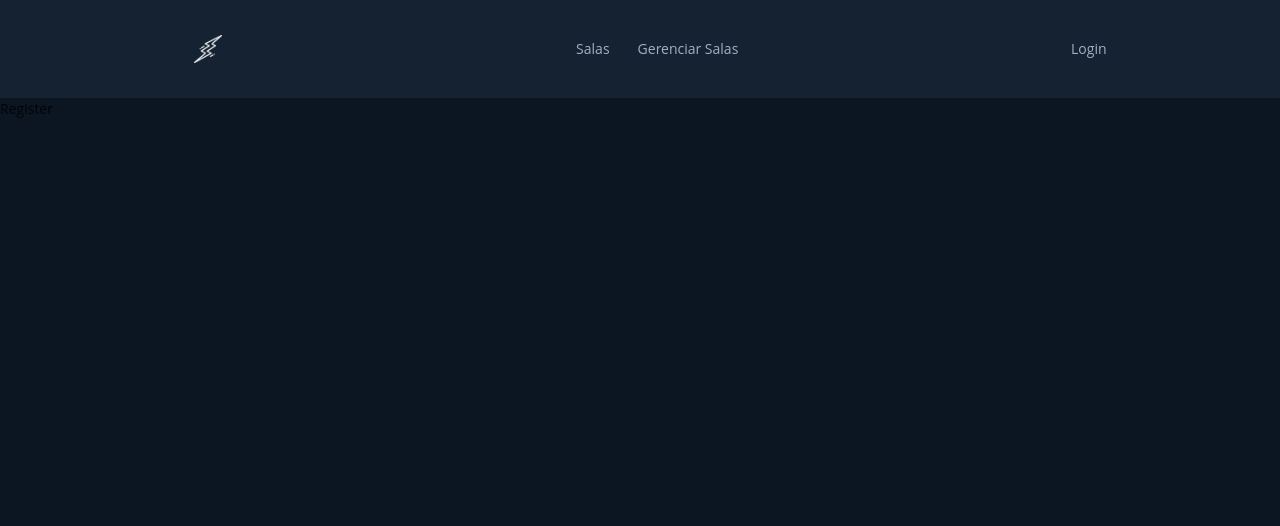
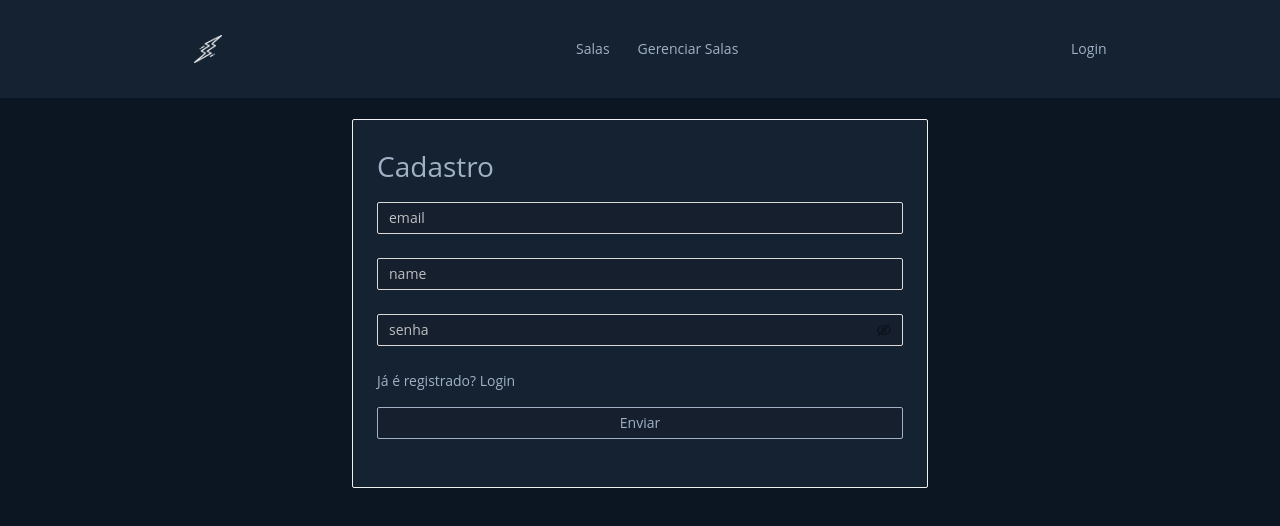
Before and after one commit to NickNish09/MeetingfyFront, a React (Create React App) app: page /register in a window 1280 px wide. Shown: the top 526 px of the page. Built offline with nearby package versions, Linux system fonts and the light colour scheme.

Commit message:
🚚 atualizada autenticacao e header com botao de sign out

```diff
--- a/src/components/shared/Header.js
+++ b/src/components/shared/Header.js
@@ -7,7 +7,7 @@ import { Link } from "react-router-dom";
 
 import { MenuOutlined } from "@ant-design/icons";
 import { isAuthenticated } from "../../services/auth";
-import { TOKEN_KEY } from "../../config/constants";
+import {CLIENT_KEY, TOKEN_KEY, UID_KEY} from "../../config/constants";
 
 const Header = () => {
   const [openResponsiveMenu, setOpenResponsiveMenu] = useState(false);
@@ -29,7 +29,18 @@ const Header = () => {
 
         <div>
           {isAuthenticated() ? (
-              <div></div>
+            <Button
+              onClick={() => {
+                localStorage.removeItem(TOKEN_KEY);
+                localStorage.removeItem(CLIENT_KEY);
+                localStorage.removeItem(UID_KEY);
+                window.location.reload();
+              }}
+              type={"link"}
+              className={"menu-login-responsive"}
+            >
+              Sair
+            </Button>
           ) : (
             <Link to={"/login"} className={"menu-login text-light"}>
               Login
@@ -63,12 +74,14 @@ const Header = () => {
               <Button
                 onClick={() => {
                   localStorage.removeItem(TOKEN_KEY);
+                  localStorage.removeItem(CLIENT_KEY);
+                  localStorage.removeItem(UID_KEY);
                   window.location.reload();
                 }}
                 type={"link"}
                 className={"menu-login-responsive"}
               >
-                Leave
+                Sair
               </Button>
             ) : (
               <Link
--- a/src/pages/Login.js
+++ b/src/pages/Login.js
@@ -85,12 +85,12 @@ const Login = ({ history }) => {
 
             <Form.Item name="remember" valuePropName="checked">
               <Checkbox>
-                <span className={"text-light"}>Remember me</span>
+                <span className={"text-light"}>Lembrar-me</span>
               </Checkbox>
             </Form.Item>
 
             <Link to={"/register"} className={"text-light"}>
-              New user? Register
+              Novo usuário? Cadastrar-se
             </Link>
 
             <Form.Item className={"mt-15"}>
--- a/src/pages/Register.js
+++ b/src/pages/Register.js
@@ -1,9 +1,123 @@
-import React from "react";
+import React, { useState } from "react";
+import { Form, Input, Button, Card, Spin } from "antd";
+import { sendRegisterRequest } from "../services/auth";
+import { openNotificationWithIcon } from "../helpers/notifications";
+import {CLIENT_KEY, TOKEN_KEY, UID_KEY} from "../config/constants";
+import { useCurrentUser } from "../contexts/CurrentUserContext";
+import { Link } from "react-router-dom";
 
-const Register = () => {
-  return(
-    <div><p>Register</p></div>
-  )
-}
+const Register = ({ history }) => {
+  const { setUser } = useCurrentUser();
+  const [loading, setLoading] = useState(false);
+
+  const onFinish = (values) => {
+    console.log("Success:", values);
+    setLoading(true);
+    sendRegisterRequest(values)
+        .then((response) => {
+          let token = response.headers['access-token'];
+          let client = response.headers['client'];
+          let uid = response.headers['uid'];
+          let user = response.data.data;
+          localStorage.setItem(TOKEN_KEY, token);
+          localStorage.setItem(UID_KEY, uid);
+          localStorage.setItem(CLIENT_KEY, client);
+          setUser(user);
+          history.push("/"); // go to home after Register
+          window.location.reload();
+          console.log(response.data);
+          setLoading(false);
+        })
+        .catch((err) => {
+          console.log(err.response);
+          setLoading(false);
+          openNotificationWithIcon(
+              "error",
+              "Error at Register",
+              err.response.error
+          );
+        });
+  };
+
+  const onFinishFailed = (errorInfo) => {
+    console.log("Failed:", errorInfo);
+  };
+
+  return (
+      <div className={"auth-container"}>
+        <Card className={"auth-card"}>
+          <h1 className={"auth-title"}>Cadastro</h1>
+          <Form
+              name="basic"
+              initialValues={{
+                remember: true,
+              }}
+              onFinish={onFinish}
+              onFinishFailed={onFinishFailed}
+          >
+            <Form.Item
+                name="email"
+                rules={[
+                  {
+                    required: true,
+                    message: "Please input your email!",
+                  },
+                ]}
+            >
+              <Input
+                  type={"email"}
+                  placeholder={"email"}
+                  className={"auth-input"}
+              />
+            </Form.Item>
+
+            <Form.Item
+                name="name"
+                rules={[
+                  {
+                    required: true,
+                    message: "Please input your name!",
+                  },
+                ]}
+            >
+              <Input
+                  type={"text"}
+                  placeholder={"name"}
+                  className={"auth-input"}
+              />
+            </Form.Item>
+
+            <Form.Item
+                name="password"
+                rules={[
+                  {
+                    required: true,
+                    message: "Please input your password!",
+                  },
+                ]}
+            >
+              <Input.Password placeholder={"senha"} className={"auth-input"} />
+            </Form.Item>
+
+            <Link to={"/login"} className={"text-light"}>
+              Já é registrado? Login
+            </Link>
+
+            <Form.Item className={"mt-15"}>
+              {loading ? (
+                  <div className={"spin-container"}>
+                    <Spin size={"large"} />
+                  </div>
+              ) : (
+                  <Button htmlType="submit" className={"auth-submit"}>
+                    Enviar
+                  </Button>
+              )}
+            </Form.Item>
+          </Form>
+        </Card>
+      </div>
+  );
+};
 
 export default Register;
```
